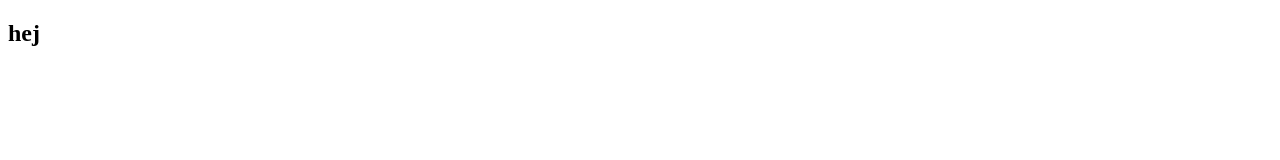
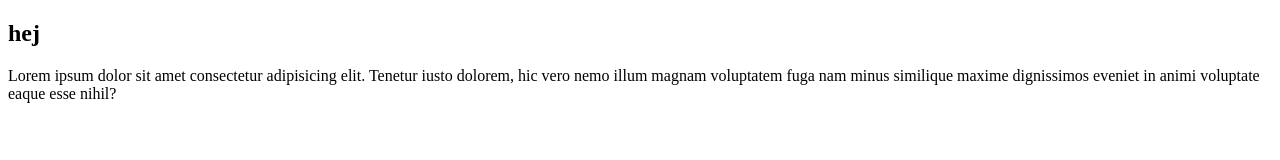
Before and after one commit to mattishenner/test06feb, a plain HTML site: page index.html in a window 1280 px wide. Drawn offline with Linux system fonts and the light colour scheme.

Commit message:
tekst tilføjelse

```diff
--- a/index.html
+++ b/index.html
@@ -8,5 +8,6 @@
 </head>
 <body>
     <h2>hej</h2>
+    <p>Lorem ipsum dolor sit amet consectetur adipisicing elit. Tenetur iusto dolorem, hic vero nemo illum magnam voluptatem fuga nam minus similique maxime dignissimos eveniet in animi voluptate eaque esse nihil?</p>
 </body>
 </html>
```
